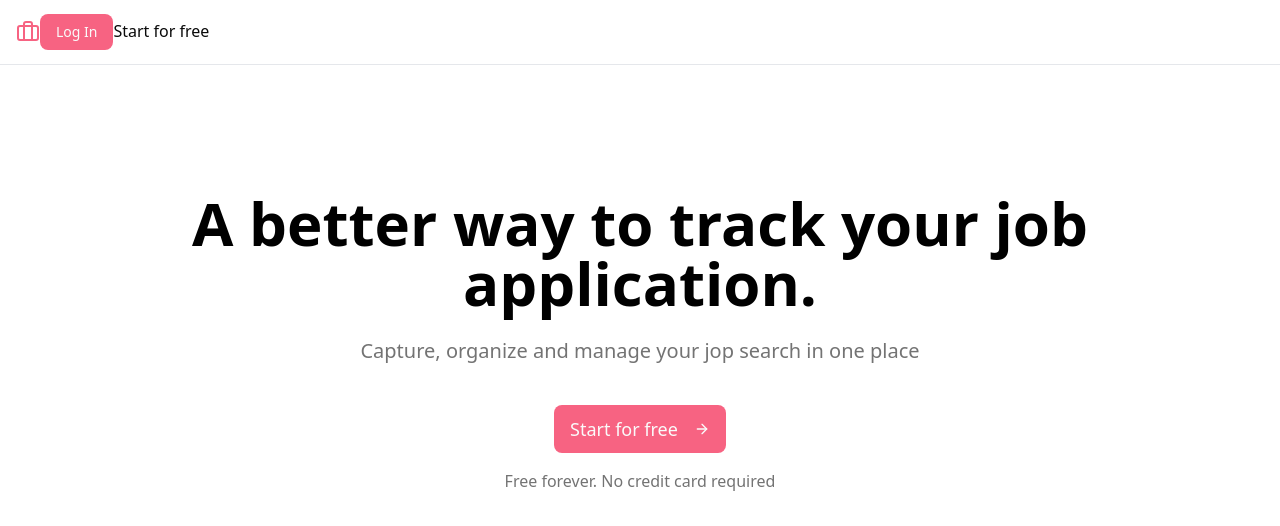
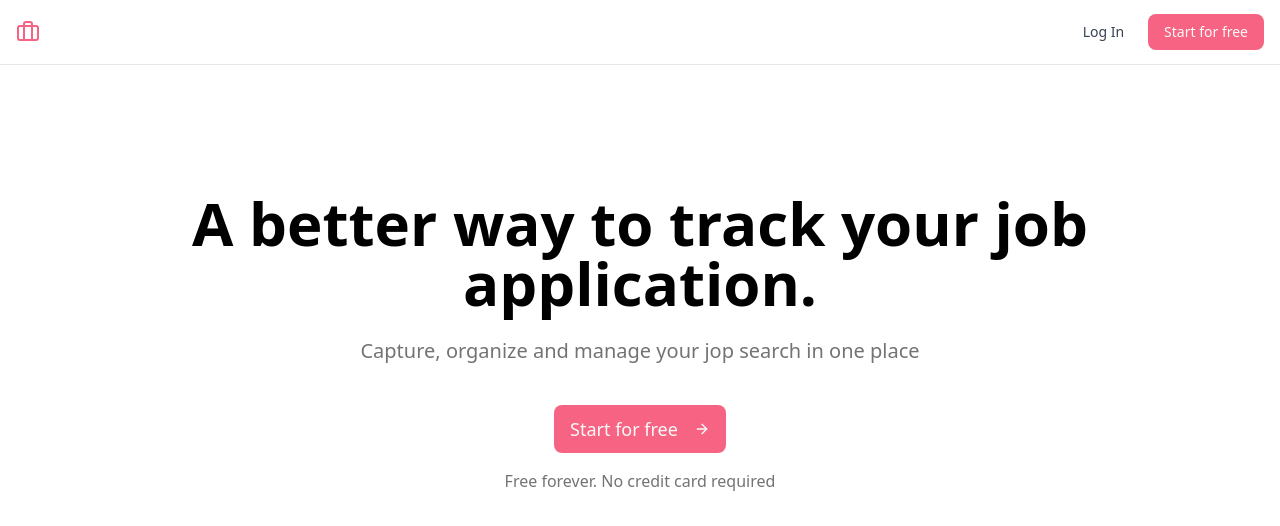
Before and after one commit to faaraxcabdulaahi/jop-application, a Next.js app: page / in a window 1280 px wide. Shown: the top 526 px of the page. Built offline with nearby package versions, Linux system fonts and the light colour scheme.

Commit message:
finished the hero section and navbar task

```diff
--- a/components/web/navbar.tsx
+++ b/components/web/navbar.tsx
@@ -6,18 +6,24 @@ import { Button } from "../ui/button";
 const Navbar = () => {
   return (
     <nav className="border-b border-gray-200 bg-white">
-      <div className="container mx-auto flex h-16 items-center px-4">
+      <div className="container mx-auto flex h-16 items-center px-4 justify-between">
         <Link
           href="/"
           className="flex items-center space-x-2 gap-2 text-xl font-semibold text-primary"
         >
           <Briefcase />
         </Link>
-        <div>
+        <div className="flex items-center gap-2 text-xl font-semibold text-primary">
           <Link href="/signin">
-            <Button>Log In</Button>
+            <Button variant="ghost" className="text-gray-700 hover:text-black">
+              Log In
+            </Button>
           </Link>
-          <Link href="/signup">Start for free</Link>
+          <Link href="/signup">
+            <Button className="bg-primary hover:bg-primary/90">
+              Start for free
+            </Button>
+          </Link>
         </div>
       </div>
     </nav>
```
